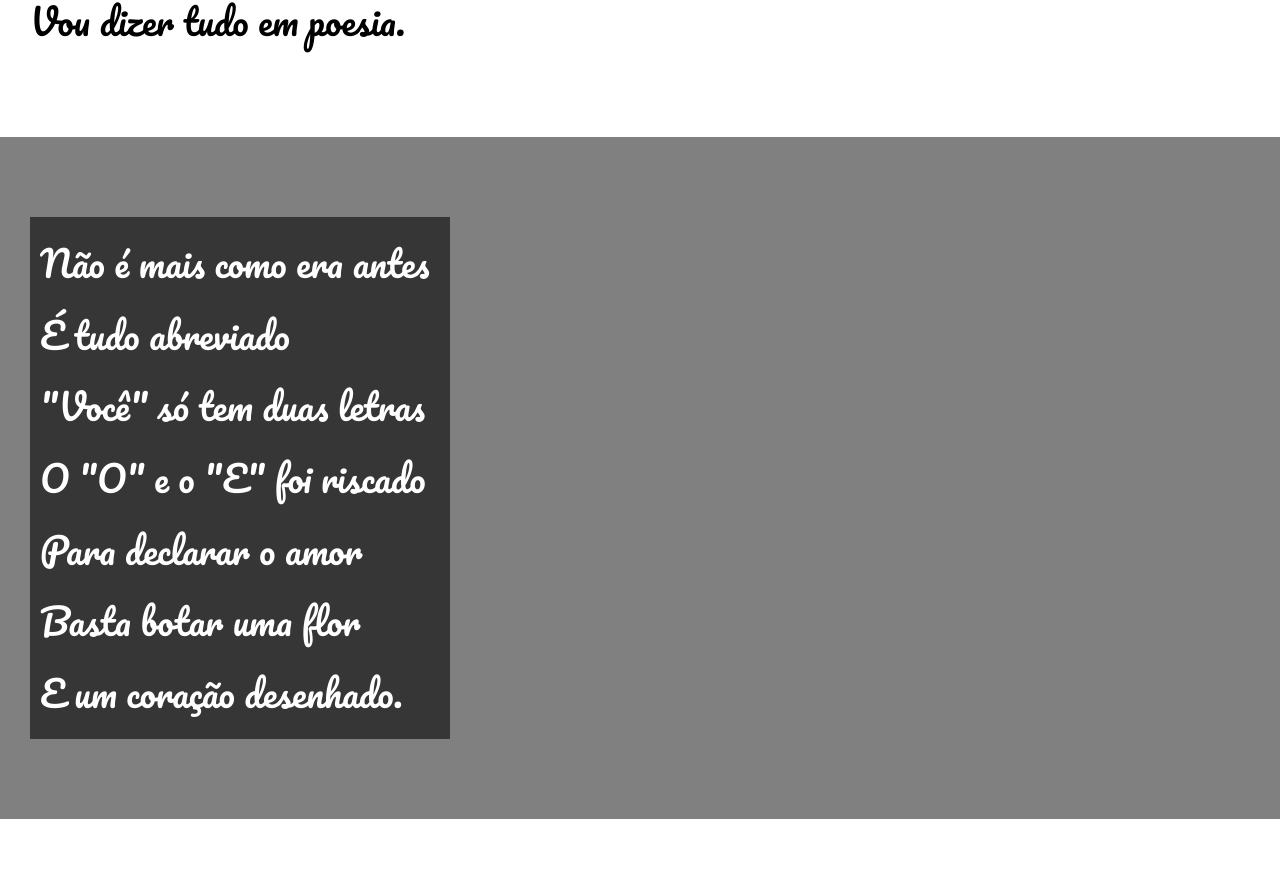
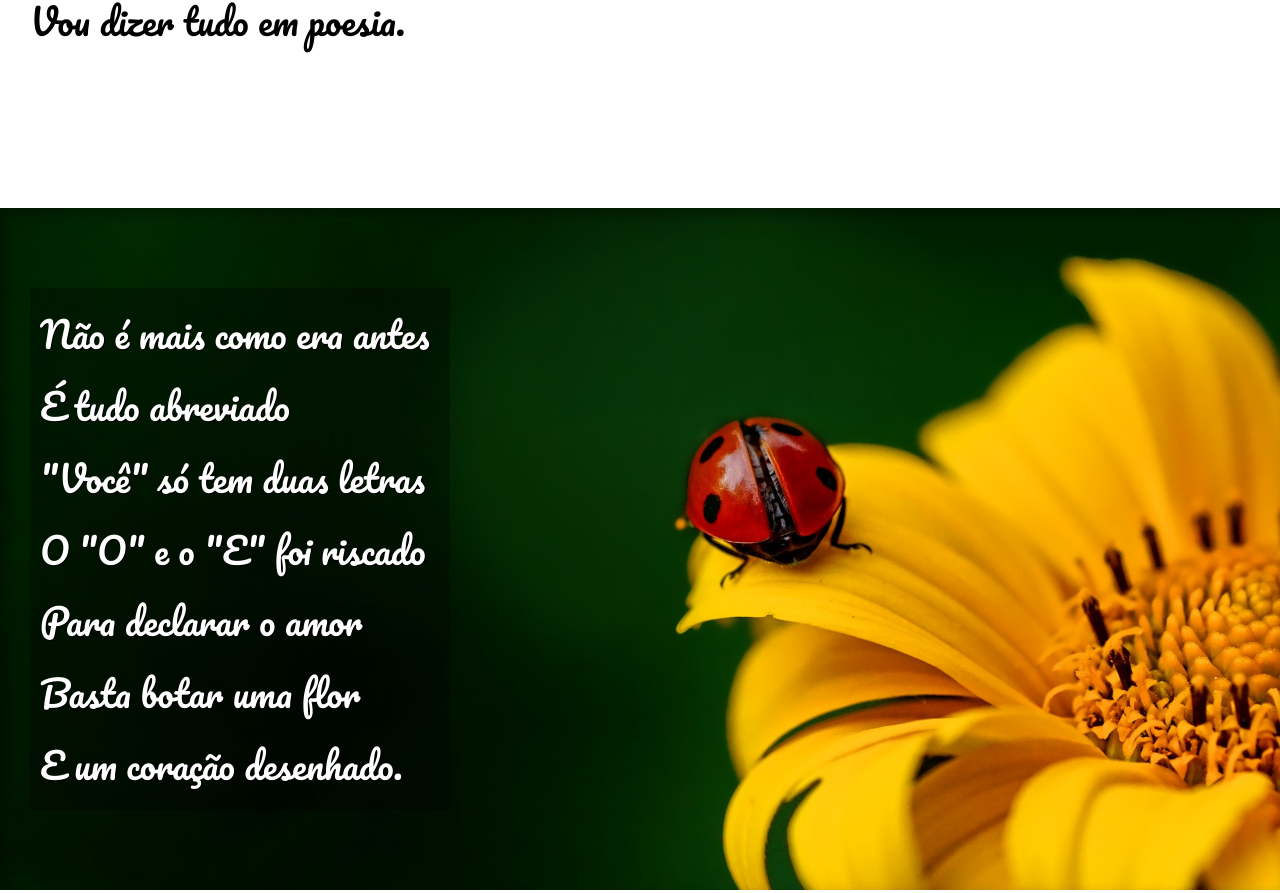
Before and after one commit to J0nanthaC/HTML-CSS, a plain HTML site: page cordel.html in a window 1280 px wide. Shown: the part 749-1642 px from the top of the page. Drawn offline with Linux system fonts and the light colour scheme; a web font is replaced by a local one.

Commit message:
ultimas
ultimas aterações cordel

```diff
--- a/cordel.css
+++ b/cordel.css
@@ -53,6 +53,18 @@ section{
     font-family: var(--fonte2);
     font-size: 2.8vw ;
 }
+section > p{
+    padding-bottom: 2em;
+}
+section#imagem1{
+    background-image: url(desafio/desafio12/imagens/background001.jpg);
+    background-position: right center;
+    background-size: cover;
+}
+section#imagem2{
+    background-image: url(desafio/desafio12/imagens/background002.jpg);
+    background-size: cover;
+}
 section.normal{
     background-color: white;
     color:black;
@@ -60,14 +72,16 @@ section.normal{
 section.imagem{
     background-color: gray;
     color:white;
-
+    box-shadow :inset  6px 6px 13px 0px rgba(0, 0, 0, 0.327);
+    background-attachment: fixed;
 
 }
 section.imagem > p{
-    background-color: rgba(0, 0, 0, 0.578);
+    background-color: rgba(0, 0, 0, 0.3);
     width: 400px;
     display: inline-block;
     padding: 10px;
+    text-shadow: 1px 1px 0px black;
 }
 footer{
     background-color: black;
--- a/cordel.html
+++ b/cordel.html
@@ -28,7 +28,7 @@
         </p>
     </section>
 
-    <section class="imagem">
+    <section class="imagem" id="imagem1">
         <p>
             Não é mais como era antes<br>
             É tudo abreviado<br>
@@ -62,7 +62,7 @@
         </p>
     </section>
 
-    <section class="imagem">
+    <section class="imagem" id="imagem2">
         <p>
             Tenho saudade das cartas <br>
             Escritas com a própria mão<br>
```
